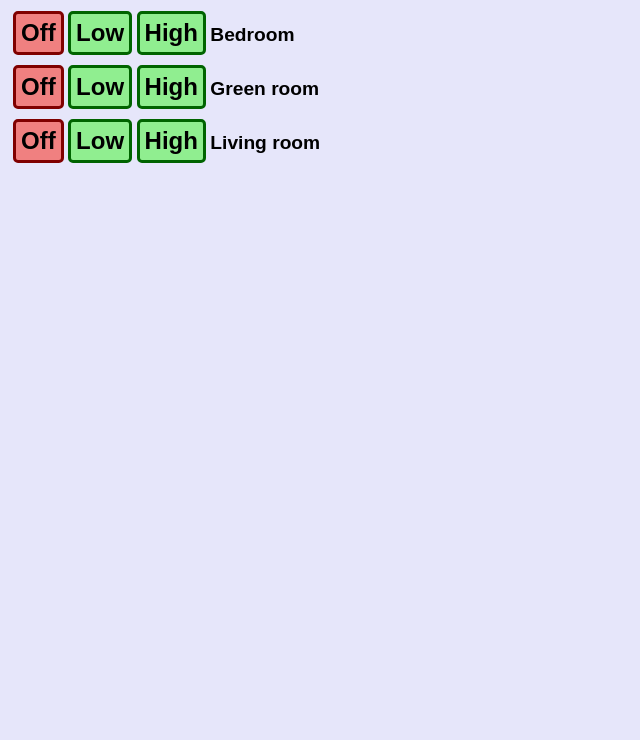
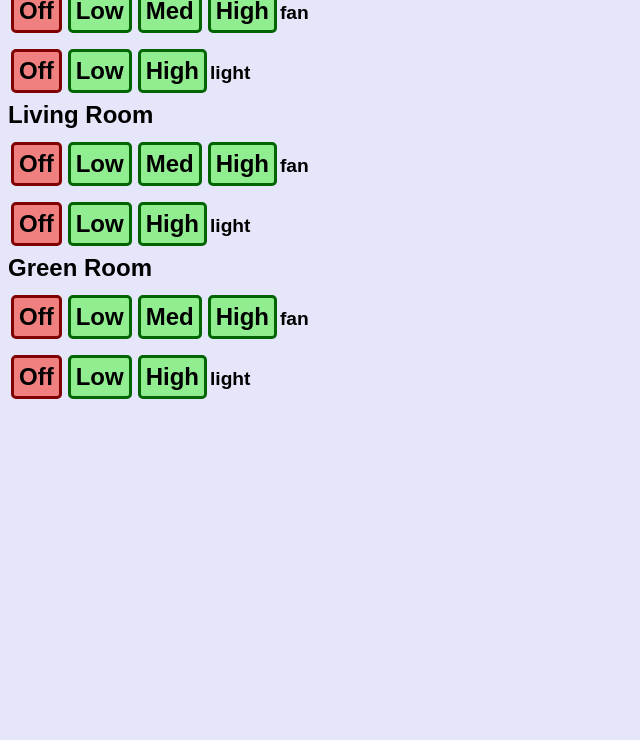
Before and after one commit to wolispace/fans, a website: page index.html in a window 1280 px wide. Shown: the part 60-800 px from the top of the page, without its empty margins (0-640 px from the left). Drawn offline with nearby package versions, Linux system fonts and the light colour scheme.

Commit message:
Dynamically building buttons that now control all fans light and speed

```diff
--- a/index.html
+++ b/index.html
@@ -6,6 +6,10 @@
    body {
     font-family: sans-serif;
     background-color: lavender;
+   }
+
+   h2 {
+    margin: 5 0 0 0;
    }
 
    .button-group {
@@ -23,6 +27,7 @@
     padding: 5px;
     font-weight: bold;
     font-size: 150%;
+    margin: 3px;
    }
 
    .isoff {
@@ -42,30 +47,56 @@
   </style>
  </head>
  <body>
-  <h1>Fans</h1>
-  <div class="button-group">
-    <button type="button" id="bedroom_fanlight_0" class="isoff">Off</button>
-    <button type="button" id="bedroom_fanlight_1" class="ison">Low</button>
-    <button type="button" id="bedroom_fanlight_9" class="ison">High</button>
-    <label>Bedroom</label>
-  </div>
-  <div class="button-group">
-    <button type="button" id="greenroom_light_0" class="isoff">Off</button>
-    <button type="button" id="greenroom_light_1" class="ison">Low</button>
-    <button type="button" id="greenroom_light_9" class="ison">High</button>
-   <label>Green room</label>
-  </div>
-  <div class="button-group">
-    <button type="button" id="livingroom_light_0" class="isoff">Off</button>
-    <button type="button" id="livingroom_light_1" class="ison">Low</button>
-    <button type="button" id="livingroom_light_9" class="ison">High</button>
-   <label>Living room</label>
-  </div>
  </body>
  <script src="https://code.jquery.com/jquery-1.9.1.min.js"></script>
  <script>
    $('document').ready(
     function () {
+
+     var url = '';
+     var devices = {
+      fans: ['Bedroom', 'Living Room', 'Green Room'],
+      lights: ['Bedroom light', 'Hallway light', 'Kitchen light', 'Living room light']
+     };
+
+     var fanParts = ['fan', 'light'];
+     var deviceSteps = {light: [0, 1, 9], fan: [0,1,2,3]};
+     var stepLabels = {0: 'Off', 1: 'Low', 2: 'Med', 3: 'High', 9: 'High'};
+
+     var html = '<div class="device-group fans-group">';
+     $('body').append(html);
+
+     devices.fans.forEach( function (device) {
+      html = '<div class="room-group"><h2>' + device + '</h2>';
+      $('body').append(html);
+      fanParts.forEach( function (part) {
+       html = '<div class="button-group">';
+       $('body').append(html);
+       deviceSteps[part].forEach( function (step) {
+        var html = '';
+        var id = device.replace(' ', '_') + '-' + part + '-' + step;
+        var state = (step === 0) ? 'isoff' : 'ison';
+        html += '<button type="button" id="'+id+'" class="'+state+'">' + stepLabels[step] + '</button>';
+        $('body').append(html);
+        var data = {device: device, part: part, state: step};
+        $('#' + id).on('click', function() {
+         $.getJSON(url, data, function (res) {
+          console.log(res);
+         });
+        });
+       });
+       html = '<label>' + part + '</label></html>';
+       $('body').append(html);
+
+      });
+      html = '</div>';
+      $('body').append(html);
+
+     });
+
+     html = '</div>';
+     $('body').append(html);
+
      var url = '';
      $('#bedroom_fanlight_0').on('click', function () {
       var data = {device: 'Bedroom Fan', 'brightness': 0};
```
Also changed, not shown: server.js (+12 -10 lines).
